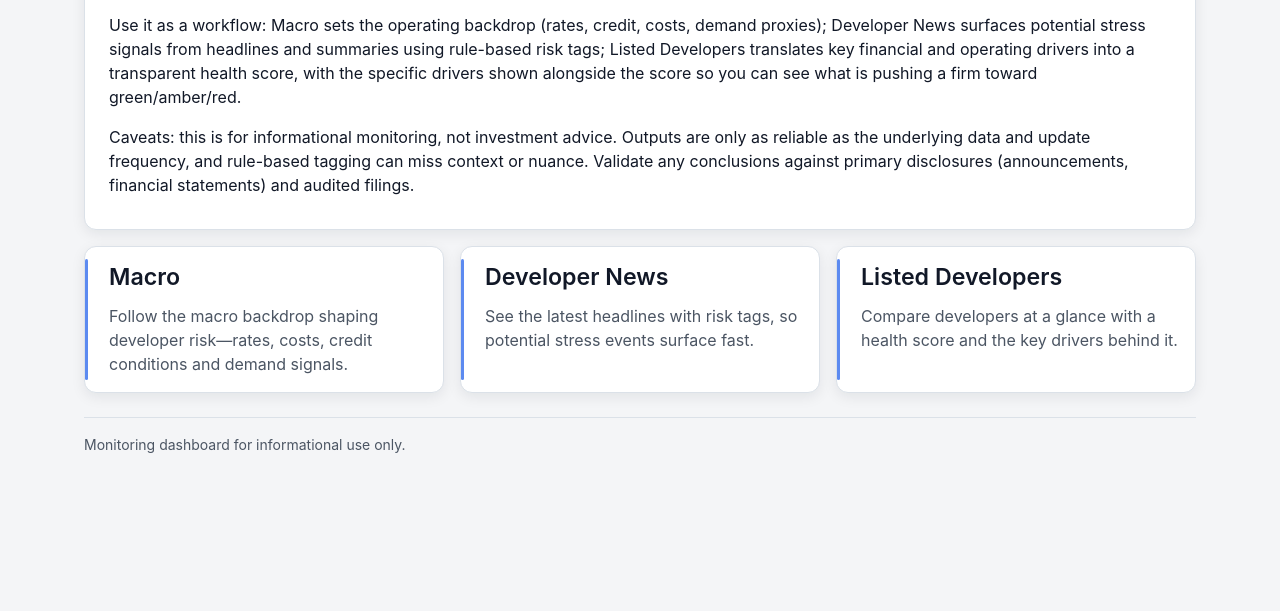
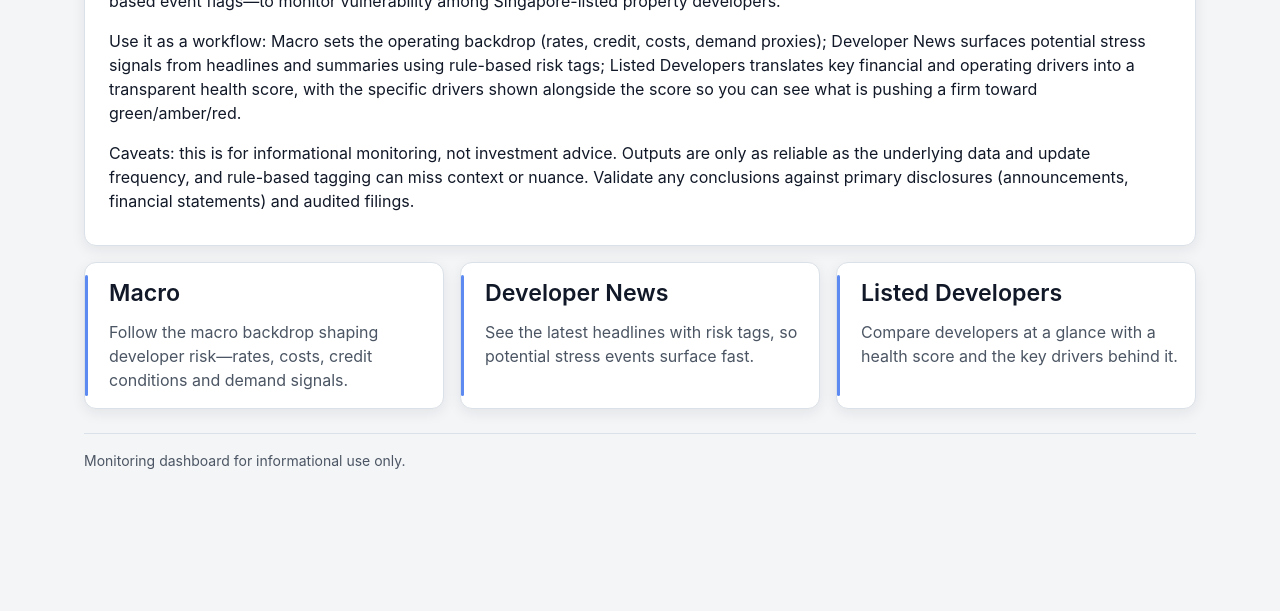
Before and after one commit to yt-codex/sg-developers-health-monitor, a plain HTML site: page index.html in a window 1280 px wide. Shown: the part 189-800 px from the top of the page. Drawn offline with Linux system fonts and the light colour scheme.

Commit message:
Adjust home top spacing to match card gap

```diff
--- a/assets/css/styles.css
+++ b/assets/css/styles.css
@@ -109,6 +109,7 @@ main { padding: var(--space-4) 0 var(--space-5); }
 
 body[data-page="home"] main.container {
   display: block;
+  padding-top: var(--space-3);
 }
 
 body[data-page="home"] .intro-panel {
```
